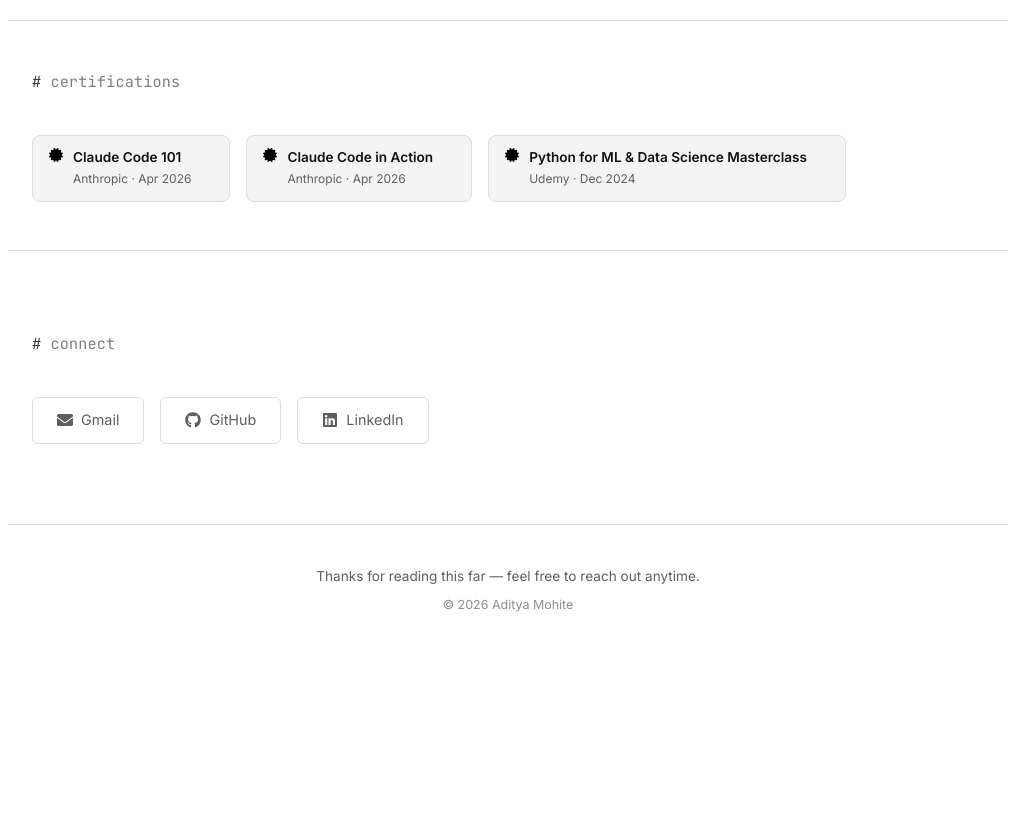
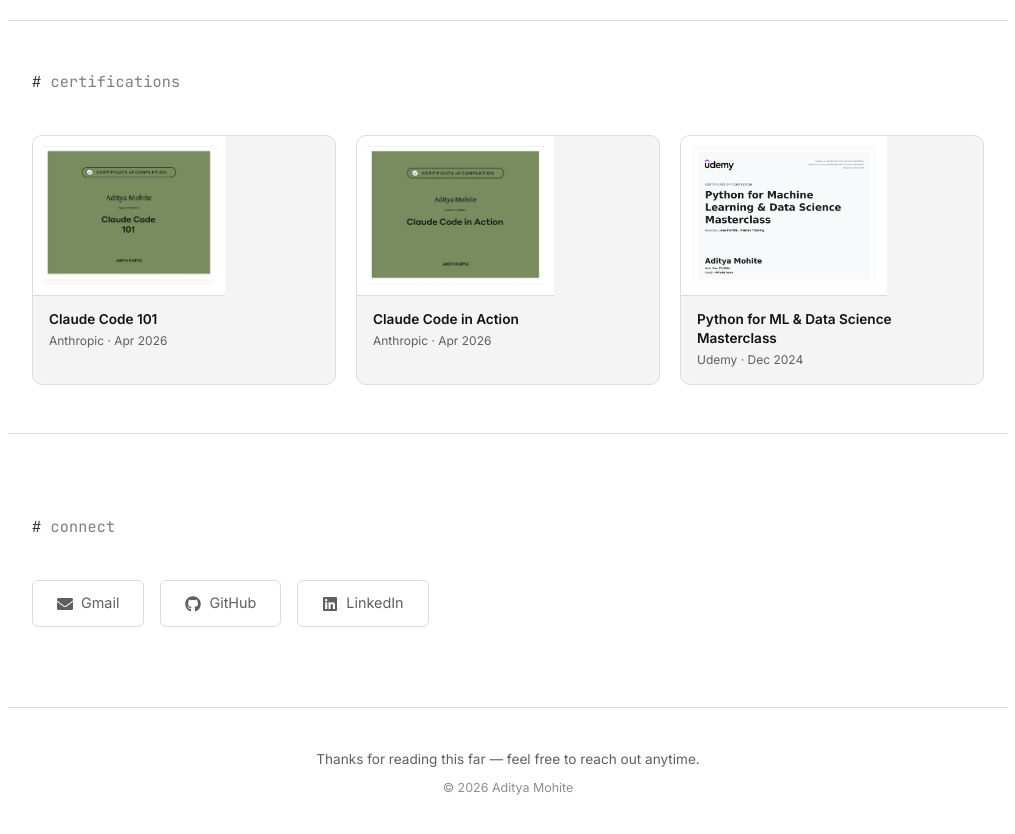
Before and after one commit to AdityaMohite47/Portfolio-Site, a React (Vite) app: page / in a window 1280 px wide. Shown: the part 3180-4014 px from the top of the page, without its empty margins (132-1147 px from the left). Before the commit the page ends 3843 px from the top, so only its background shows below. Built offline with nearby package versions, Linux system fonts and the light colour scheme; no server answers.

Commit message:
Redesign certifications as image cards instead of text-only chips
Thumbnails are now visible directly on the card (matching the Projects
section's card language) rather than hidden until clicked. Clicking
still opens the lightbox for a full-size view and the verify link.

```diff
--- a/src/components/Certifications.jsx
+++ b/src/components/Certifications.jsx
@@ -1,5 +1,5 @@
 import { useEffect, useRef, useState } from 'react'
-import { FaCertificate, FaExpandAlt, FaExternalLinkAlt, FaTimes } from 'react-icons/fa'
+import { FaExpandAlt, FaExternalLinkAlt, FaTimes } from 'react-icons/fa'
 import claudeCode101 from '../assets/certifications/claude-code-101.png'
 import claudeCodeInAction from '../assets/certifications/claude-code-in-action.png'
 import pythonMlMasterclass from '../assets/certifications/python-ml-masterclass.png'
@@ -89,20 +89,24 @@
     <section id="certifications">
       <h2><span>#</span> certifications</h2>
 
-      <div className="certifications-row">
+      <div className="certifications-grid">
         {certifications.map((cert) => (
           <button
             key={cert.title}
             type="button"
-            className="cert-chip"
+            className="cert-card"
             onClick={() => setActiveCert(cert)}
           >
-            <FaCertificate size={14} />
-            <div>
+            <div className="cert-thumb">
+              <img src={cert.image} alt="" />
+              <span className="cert-thumb-overlay">
+                <FaExpandAlt size={14} /> View certificate
+              </span>
+            </div>
+            <div className="cert-body">
               <p className="cert-title">{cert.title}</p>
               <p className="cert-meta">{cert.issuer} · {cert.date}</p>
             </div>
-            <FaExpandAlt className="cert-expand-icon" size={12} />
           </button>
         ))}
       </div>
--- a/src/index.css
+++ b/src/index.css
@@ -589,37 +589,69 @@
   padding-bottom: 48px;
 }
 
-.certifications-row {
-  display: flex;
-  flex-wrap: wrap;
-  gap: 16px;
+.certifications-grid {
+  display: grid;
+  grid-template-columns: repeat(auto-fit, minmax(220px, 1fr));
+  gap: 20px;
 }
 
-.cert-chip {
+.cert-card {
   display: flex;
-  align-items: flex-start;
-  gap: 10px;
-  padding: 12px 16px;
+  flex-direction: column;
+  background: var(--surface);
   border: 1px solid var(--border);
-  border-radius: 8px;
-  background: var(--surface);
-  color: var(--accent);
+  border-radius: 10px;
+  overflow: hidden;
   font: inherit;
   text-align: left;
+  color: inherit;
   cursor: pointer;
   transition: border-color 0.2s, box-shadow 0.2s, transform 0.2s;
 }
 
-.cert-chip:hover,
-.cert-chip:focus-visible {
+.cert-card:hover,
+.cert-card:focus-visible {
   border-color: var(--accent);
-  box-shadow: 0 0 12px var(--accent-glow);
+  box-shadow: 0 0 16px var(--accent-glow);
   transform: translateY(-2px);
 }
 
-.cert-chip:hover .cert-expand-icon,
-.cert-chip:focus-visible .cert-expand-icon {
+.cert-thumb {
+  position: relative;
+  height: 160px;
+  background: var(--bg);
+  border-bottom: 1px solid var(--border);
+}
+
+.cert-thumb img {
+  width: 100%;
+  height: 100%;
+  object-fit: contain;
+  padding: 10px;
+}
+
+.cert-thumb-overlay {
+  position: absolute;
+  inset: 0;
+  display: flex;
+  align-items: center;
+  justify-content: center;
+  gap: 6px;
+  background: rgba(0, 0, 0, 0.65);
+  color: #ffffff;
+  font-size: 0.8rem;
+  font-weight: 600;
+  opacity: 0;
+  transition: opacity 0.2s;
+}
+
+.cert-card:hover .cert-thumb-overlay,
+.cert-card:focus-visible .cert-thumb-overlay {
   opacity: 1;
+}
+
+.cert-body {
+  padding: 14px 16px;
 }
 
 .cert-title {
@@ -633,15 +665,6 @@
   font-size: 0.75rem;
   color: var(--text-muted);
   margin-top: 2px;
-}
-
-.cert-expand-icon {
-  margin-left: auto;
-  align-self: center;
-  color: var(--text-muted);
-  opacity: 0;
-  flex-shrink: 0;
-  transition: opacity 0.2s;
 }
 
 /* ── Certification preview modal ── */
@@ -876,8 +899,8 @@
     gap: 14px;
   }
 
-  .cert-chip {
-    width: 100%;
+  .certifications-grid {
+    grid-template-columns: 1fr;
   }
 
   .cert-modal {
```
